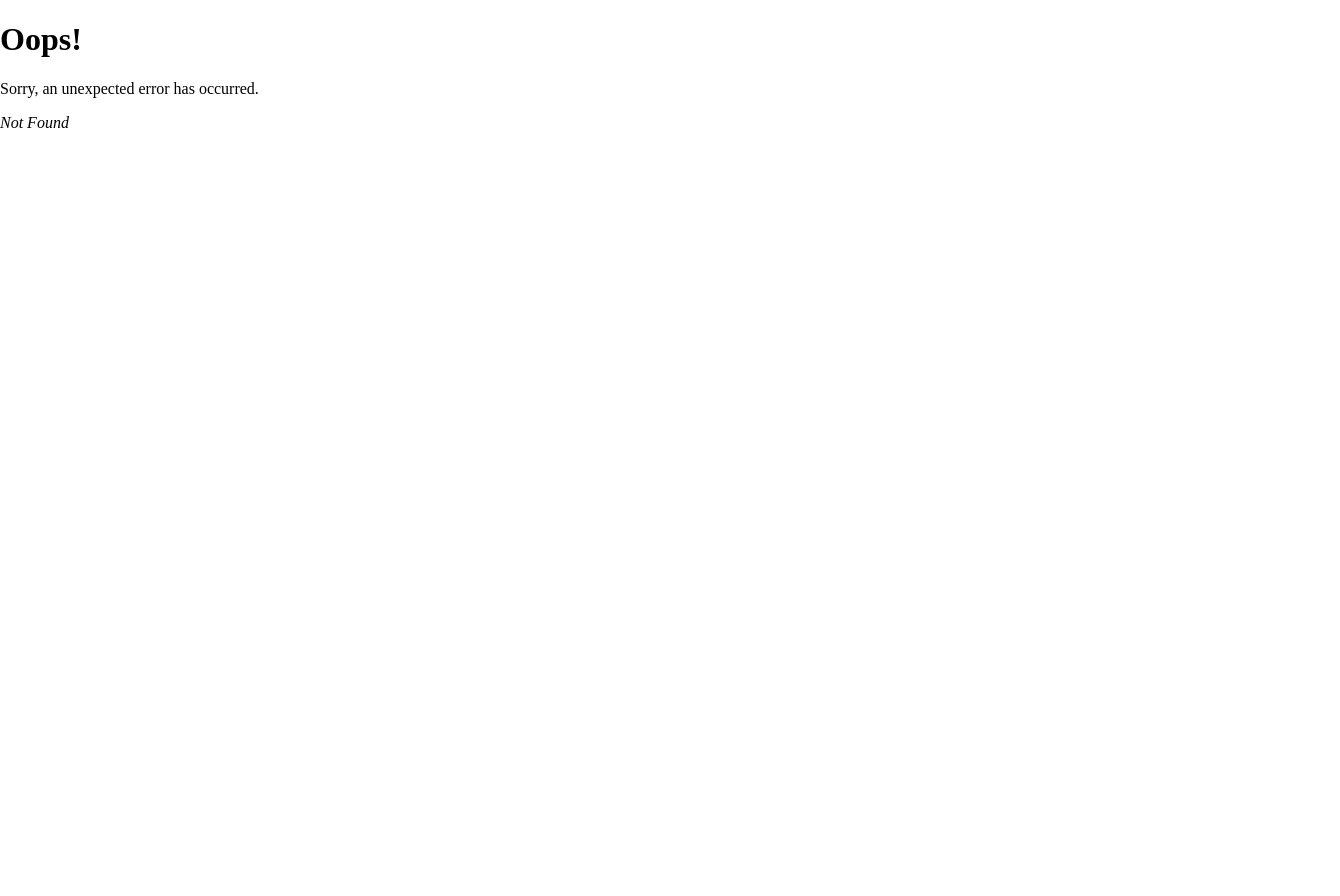
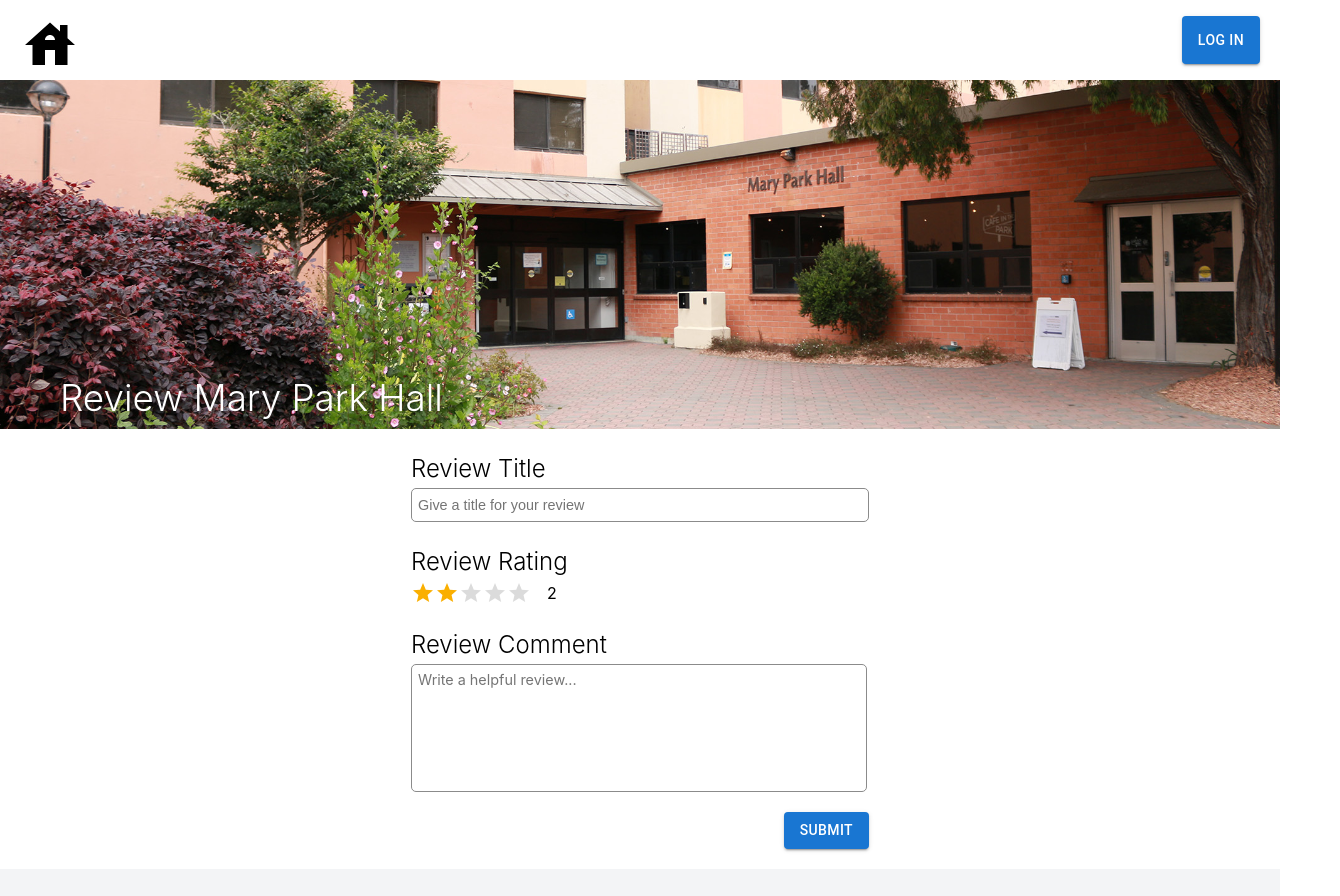
Before and after one commit to wilsonyinn/rate-my-dorm, a React (Create React App) app: page /write-review/mary-park-hall in a window 1280 px wide. Before the commit this address had no page. Shown: the top 896 px of the page, 1340 px wide, since content can reach past the window. Before the commit the page ends 821 px from the top, so only its background shows below. Built offline with nearby package versions, Linux system fonts and the light colour scheme; the HTML template or start-up script is replaced by a standard one.

Commit message:
write-review-page done and router updated

```diff
--- a/src/pages/WriteReview.tsx
+++ b/src/pages/WriteReview.tsx
@@ -1,12 +1,14 @@
 import React, { FC } from "react";
 import Nav from "../components/Nav";
 import Banner from "../components/Banner";
+import Footer from "../components/Footer";
 import { useRef } from "react";
 import styles from "../styles/write-review.module.css";
 
 import Rating from "@mui/material/Rating";
 import Box from "@mui/material/Box";
 import StarIcon from "@mui/icons-material/Star";
+import Button from "@mui/material/Button";
 
 const labels: { [index: string]: string } = {
   0.5: "0.5",
@@ -33,8 +35,15 @@ const WriteReview: FC<WriteReviewProps> = (props) => {
   const [value, setValue] = React.useState<number | null>(2);
   const [hover, setHover] = React.useState(-1);
   const titleRef = useRef<HTMLInputElement | null>(null);
-  const ratingRef = useRef<HTMLInputElement | null>(null);
-  const reviewRef = useRef<HTMLInputElement | null>(null);
+  const reviewRef = useRef<HTMLTextAreaElement | null>(null);
+
+  function handleSubmit(e: React.FormEvent) {
+    e.preventDefault();
+    console.log(value);
+    console.log(titleRef.current?.value);
+    console.log(reviewRef.current?.value);
+    alert("Successfully Submitted - Redirect to Reviews Page");
+  }
 
   return (
     <div className={styles.container}>
@@ -43,7 +52,7 @@ const WriteReview: FC<WriteReviewProps> = (props) => {
         dormName={props.dormName}
         bannerText={`Review ${props.dormName}`}
       />
-      <form>
+      <form className={styles.form} onSubmit={handleSubmit}>
         <h2 className={styles.reviewTitle}>Review Title</h2>
         <input
           className={styles.reviewTitleInput}
@@ -76,9 +85,14 @@ const WriteReview: FC<WriteReviewProps> = (props) => {
         <textarea
           className={styles.reviewCommentInput}
           placeholder="Write a helpful review..."
+          ref={reviewRef}
           maxLength={500}
         />
+        <Button className={styles.submit} variant="contained" type="submit">
+          Submit
+        </Button>
       </form>
+      <Footer />
     </div>
   );
 };
--- a/src/styles/write-review.module.css
+++ b/src/styles/write-review.module.css
@@ -48,6 +48,7 @@
   font-family: "Inter", system-ui;
   font-optical-sizing: auto;
   padding: 6px 0px 0px 6px;
+  margin-bottom: 20px;
 }
 
 .rating {
@@ -57,3 +58,15 @@
   align-items: center;
   margin-bottom: 20px;
 }
+
+.form {
+  display: flex;
+  flex-direction: column;
+  justify-content: start;
+  align-items: start;
+  margin: 20px 0px 20px 0px;
+}
+
+.submit {
+  align-self: flex-end;
+}
```
Also changed, not shown: src/index.tsx (+33 -1 lines).
